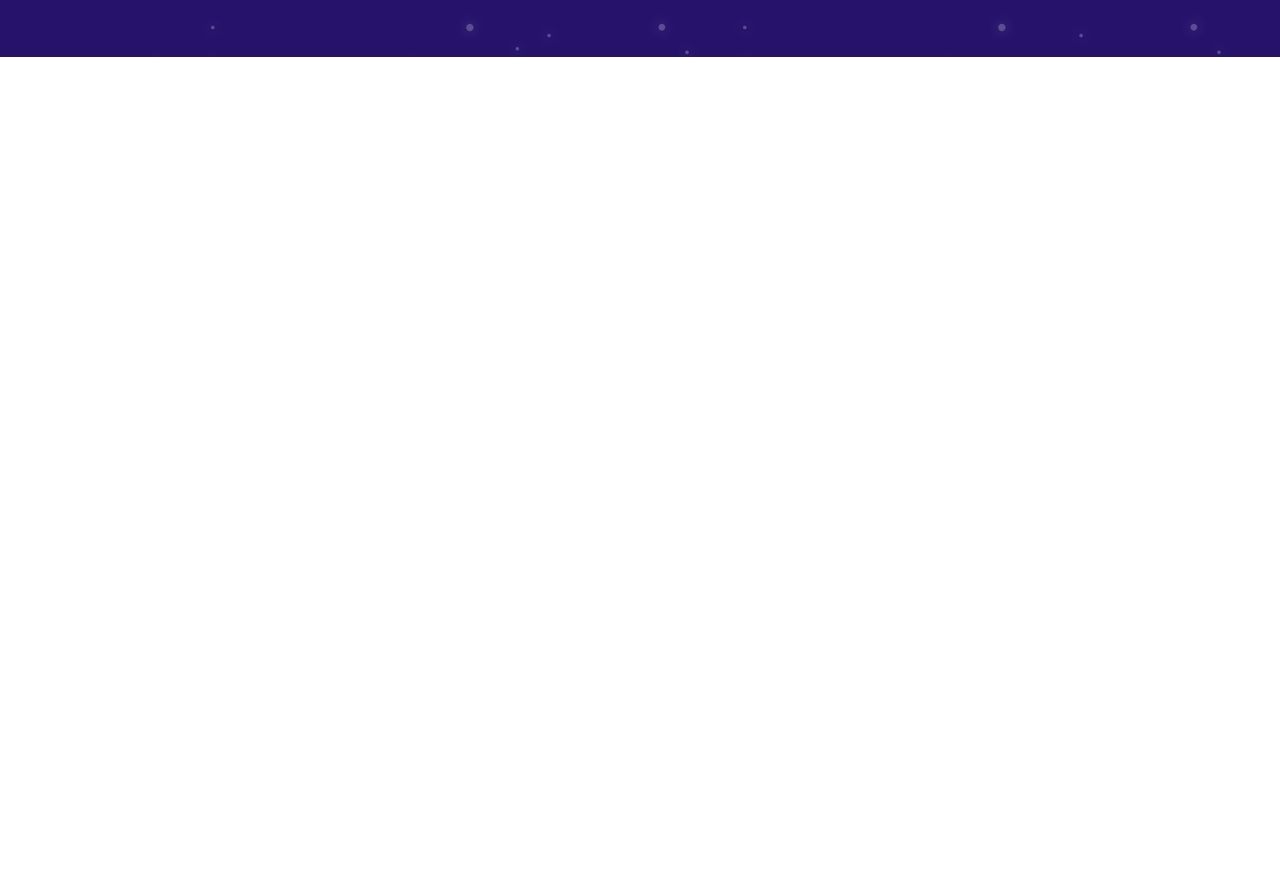
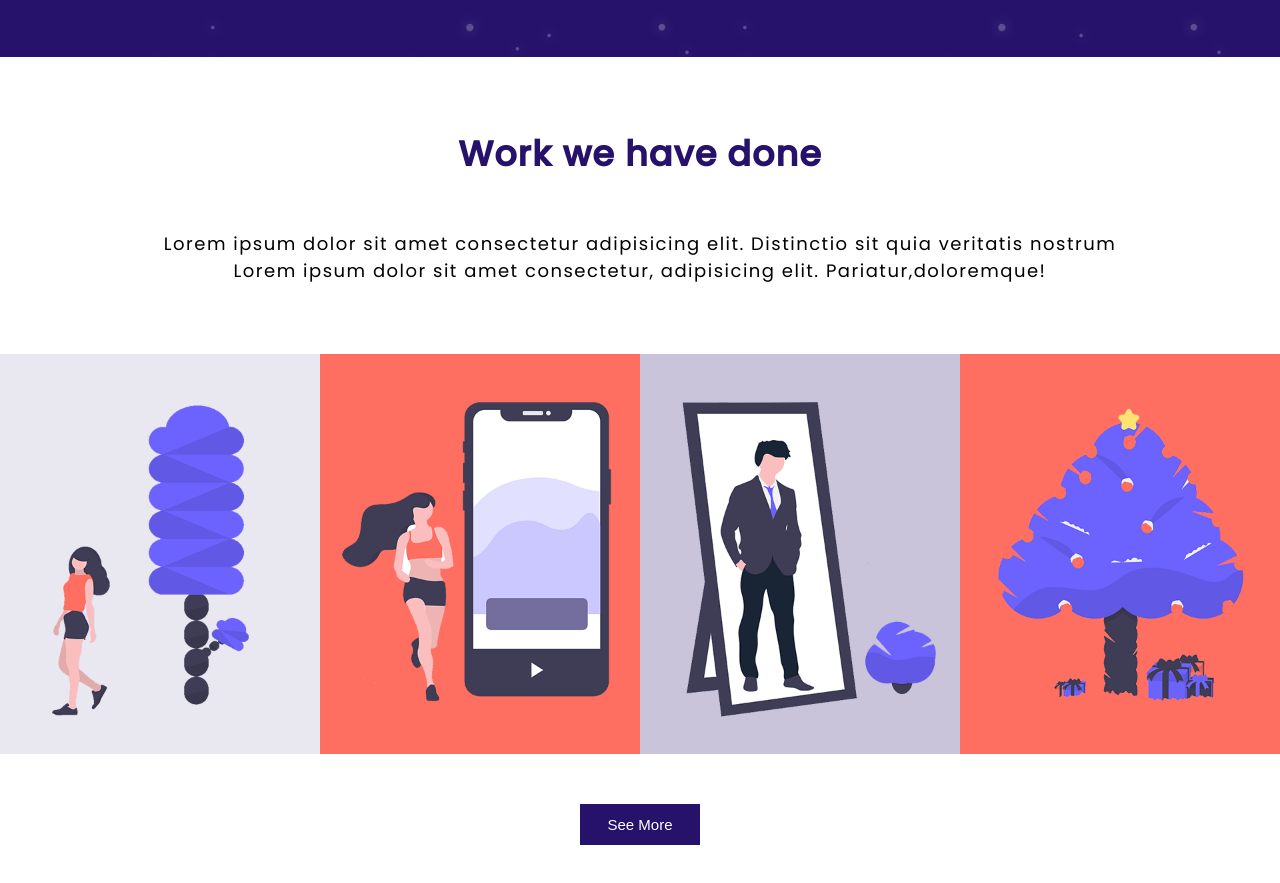
Before and after one commit to iamsaikatrahman/agency-profile, a plain HTML site: page index.html in a window 1280 px wide. Shown: the part 1728-2611 px from the top of the page. Before the commit the page ends 2000 px from the top, so only its background shows below. Drawn offline with Linux system fonts and the light colour scheme.

Commit message:
gallary section addedd

```diff
--- a/css/style.css
+++ b/css/style.css
@@ -228,3 +228,39 @@ ul li {
   font-weight: 400;
 }
 /* ############# Counter End #################### */
+/* ############## Gallary #################### */
+.gallary-content {
+  padding: 5rem 0;
+}
+.gallary-text-box {
+  text-align: center;
+  padding: 2rem 0;
+}
+.gallary-text-box h1 {
+  font-size: 3.5rem;
+  font-weight: 700;
+  letter-spacing: 0.1rem;
+}
+.gallary-text-box p {
+  font-size: 1.8rem;
+  letter-spacing: 0.15rem;
+  text-overflow: ellipsis;
+  margin: 5rem 10rem;
+}
+.gallary-image-box {
+  width: 100%;
+  display: flex;
+}
+.gallary-image-box img {
+  width: 25%;
+}
+.gallary-image-box img:hover {
+  filter: saturate(20%);
+}
+.gallary-content button {
+  border: none;
+  outline: none;
+  display: block;
+  margin: 5rem auto;
+}
+/* ############## Gallary End #################### */
--- a/index.html
+++ b/index.html
@@ -127,7 +127,26 @@
         </div>
     </section>
     <!-- ----------- Counter section End ------------ -->
+    <!-- --------------- gallary section --------------- -->
+    <section class="gallary">
+        <div class="gallary-content">
+            <div class="gallary-text-box">
+                <h1 class="text-blue">Work we have done</h1>
+                <p>Lorem ipsum dolor sit amet consectetur adipisicing elit. Distinctio sit quia veritatis
+                    nostrum<br>Lorem ipsum dolor sit amet consectetur,
+                    adipisicing elit. Pariatur,doloremque!</p>
+            </div>
+            <div class="gallary-image-box">
+                <img src="./images/hiking.png" alt="">
+                <img src="./images/fitness.png" alt="">
+                <img src="./images/career.png" alt="">
+                <img src="./images/christmastree.png" alt="">
+            </div>
+            <button> <a href="#" class="btn btn-blue">See More</a></button>
 
+        </div>
+    </section>
+    <!-- --------------- gallary section End --------------- -->
 
 
 </body>
```
Also changed, not shown: images/career.png (added), images/christmastree.png (added), images/fitness.png (added), images/hiking.png (added).
